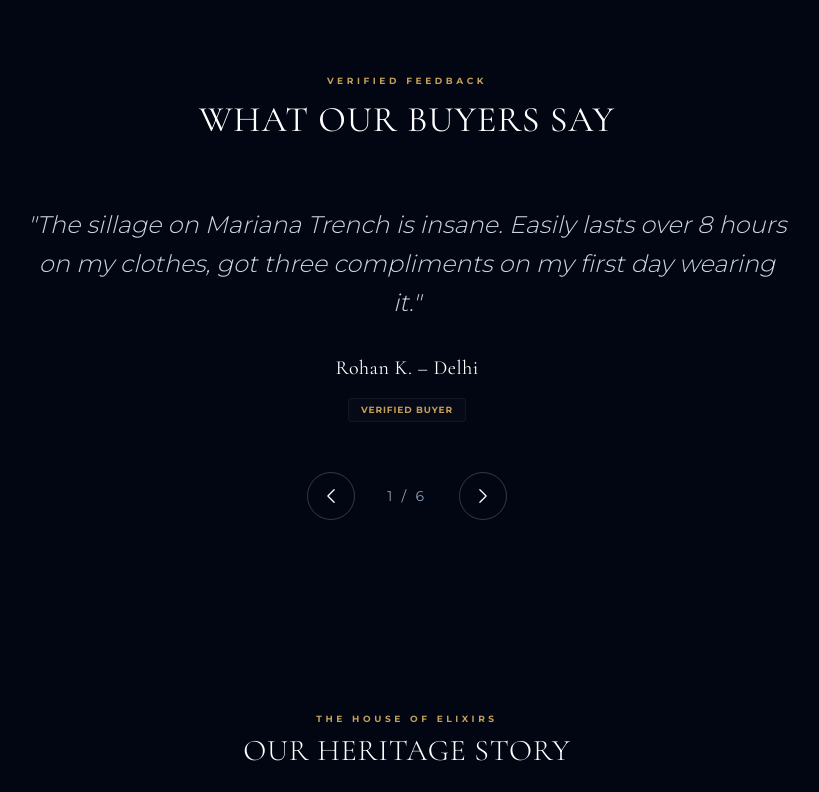
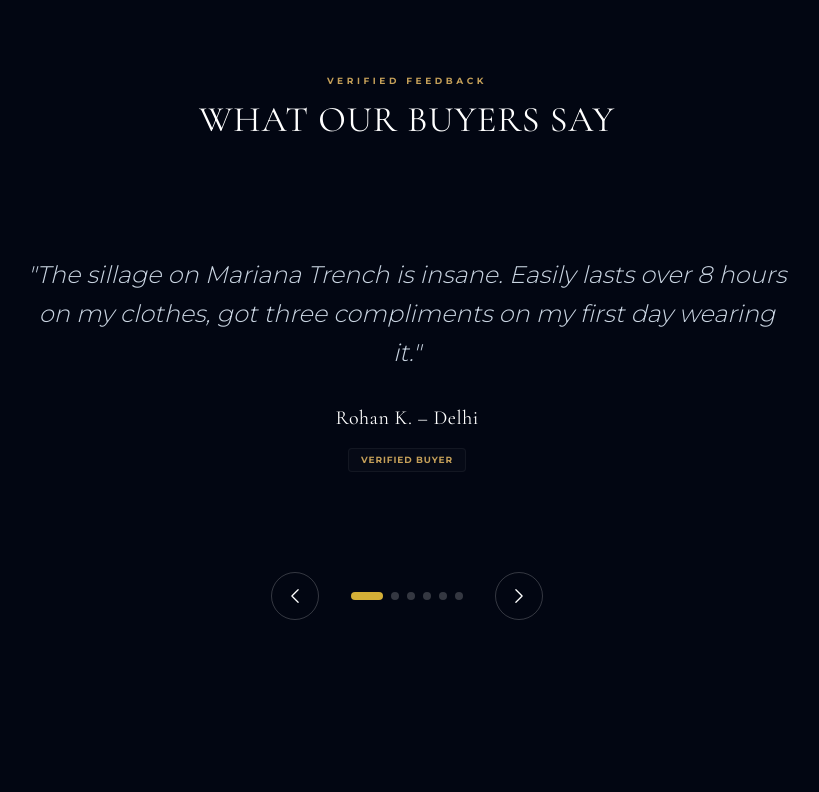
Before and after one commit to bilalk0571-coder/huzayms, a Next.js app: page / in a window 1280 px wide. Shown: the part 3051-3843 px from the top of the page, without its empty margins (233-1052 px from the left). Built offline with nearby package versions, Linux system fonts and the light colour scheme.

Commit message:
Updated Reviews pt2

```diff
--- a/components/home/Reviews.tsx
+++ b/components/home/Reviews.tsx
@@ -68,7 +68,7 @@ export default function Reviews() {
           when switching between reviews of slightly different lengths.
           Absolute positioning of children allows for smooth crossfade transitions.
         */}
-        <div className="relative w-full h-[320px] sm:h-[250px] md:h-[220px] flex items-center justify-center">
+        <div className="relative w-full min-h-[320px] flex items-center justify-center">
           {REVIEWS.map((review, index) => (
             <div
               key={index}
@@ -78,7 +78,7 @@ export default function Reviews() {
                   : "opacity-0 z-0 pointer-events-none"
               }`}
             >
-              <p className="text-lg md:text-2xl text-slate-300 font-light text-center leading-relaxed max-w-3xl mb-8 italic">
+              <p className="text-lg md:text-xl lg:text-2xl text-slate-300 font-light text-center leading-relaxed max-w-3xl mb-8 italic">
                 "{review.quote}"
               </p>
 
@@ -112,9 +112,18 @@ export default function Reviews() {
             </svg>
           </button>
 
-          <span className="text-slate-400 text-sm tracking-[0.2em]">
-            {currentIndex + 1} / {REVIEWS.length}
-          </span>
+          <div className="flex gap-2">
+  {REVIEWS.map((_, index) => (
+    <span
+      key={index}
+      className={`h-2 rounded-full transition-all duration-300 ${
+        index === currentIndex
+          ? "w-8 bg-[#D4AF37]"
+          : "w-2 bg-white/20"
+      }`}
+    />
+  ))}
+</div>
 
           <button
             onClick={handleNext}
--- a/components/home/SignatureFinder.tsx
+++ b/components/home/SignatureFinder.tsx
@@ -107,9 +107,9 @@ export default function SignatureFinder() {
               {product.name}
             </h3>
 
-            <p className="text-[#D4AF37] uppercase tracking-[0.28em] text-xs mb-5">
-              {product.tagline}
-            </p>
+            <p className="text-[#D4AF37] uppercase tracking-[0.12em] sm:tracking-[0.28em] text-[9px] sm:text-xs mb-5 whitespace-nowrap">
+  {product.tagline}
+</p>
 
             <p className="text-slate-400 leading-relaxed mb-6 max-w-sm mx-auto">
               {teaser}
```
